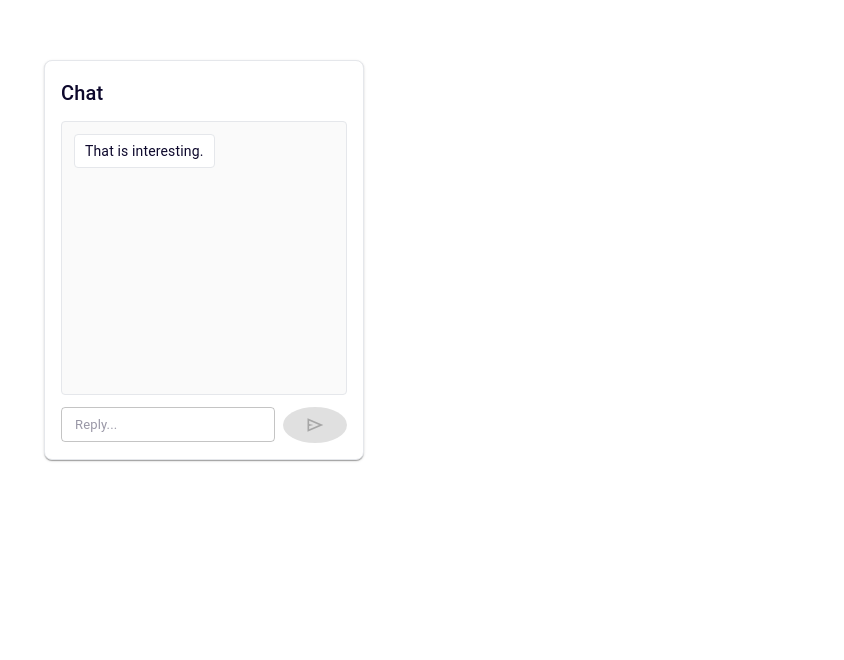
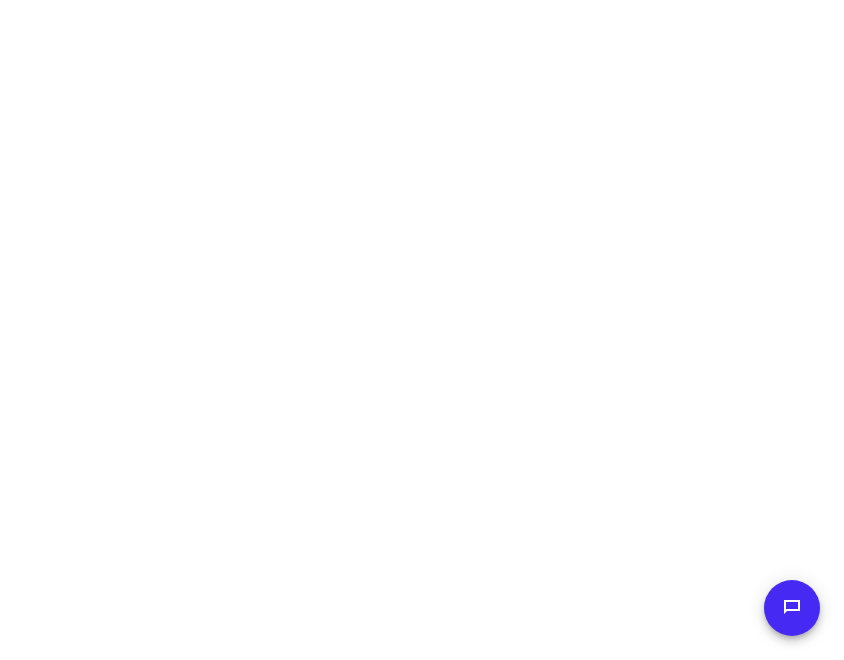
Before and after one commit to szolloli/dnai-chatbot, a React (Vite) app: page / in a window 1280 px wide. Shown: the part 140-800 px from the top of the page, without its empty margins (436-1280 px from the left). Built offline with nearby package versions, Linux system fonts and the light colour scheme.

Commit message:
feat: create floating button access point for ChatWidget

```diff
--- a/src/App.tsx
+++ b/src/App.tsx
@@ -1,20 +1,7 @@
-import { Box } from "@mui/material";
-
-import ChatWidget from "./components/ChatWidget";
+import ChatLauncher from "./components/ChatLauncher";
 
 const App = () => {
-  return (
-    <Box
-      sx={{
-        minHeight: "100vh",
-        display: "grid",
-        placeItems: "center",
-        p: 2,
-      }}
-    >
-      <ChatWidget />
-    </Box>
-  );
+  return <ChatLauncher />;
 };
 
 export default App;
--- /dev/null
+++ b/src/components/ChatLauncher.tsx
@@ -0,0 +1,96 @@
+import { useEffect, useMemo, useState } from "react";
+import { Box, Fab, Portal, SvgIcon } from "@mui/material";
+
+import { botResponses } from "../data/botResponses";
+import { useChatStore } from "../store/chatStore";
+import ChatWidget from "./ChatWidget";
+
+const ChatLauncher = () => {
+  const messages = useChatStore((state) => state.messages);
+  const addBotMessage = useChatStore((state) => state.addBotMessage);
+  const [isChatOpen, setIsChatOpen] = useState(false);
+  const [hasUnreadMessages, setHasUnreadMessages] = useState(false);
+
+  const hasUserMessage = useMemo(
+    () => messages.some((message) => message.sender === "user"),
+    [messages],
+  );
+
+  useEffect(() => {
+    if (!hasUserMessage) return;
+
+    const intervalId = window.setInterval(() => {
+      if (botResponses.length === 0) return;
+
+      const randomIndex = Math.floor(Math.random() * botResponses.length);
+      addBotMessage({ text: botResponses[randomIndex] });
+      if (!isChatOpen) {
+        setHasUnreadMessages(true);
+      }
+    }, 5000);
+
+    return () => window.clearInterval(intervalId);
+  }, [addBotMessage, hasUserMessage, isChatOpen]);
+
+  const toggleChatWindow = () => {
+    setIsChatOpen((previousState) => {
+      const nextState = !previousState;
+      if (nextState) {
+        setHasUnreadMessages(false);
+      }
+      return nextState;
+    });
+  };
+
+  const closeChatWindow = () => {
+    setIsChatOpen(false);
+  };
+
+  return (
+    <Portal>
+      <Box
+        sx={{
+          position: "fixed",
+          right: 24,
+          bottom: 24,
+          zIndex: 1000,
+          display: "flex",
+          flexDirection: "column",
+          alignItems: "flex-end",
+          gap: 1.5,
+        }}
+      >
+        {isChatOpen ? <ChatWidget onClose={closeChatWindow} /> : null}
+        <Box sx={{ position: "relative" }}>
+          <Fab
+            color="primary"
+            aria-label="Toggle chat"
+            onClick={toggleChatWindow}
+          >
+            {hasUnreadMessages && !isChatOpen ? (
+              <Box
+                sx={{
+                  position: "absolute",
+                  top: 0,
+                  right: 0,
+                  width: 12,
+                  height: 12,
+                  borderRadius: "50%",
+                  bgcolor: "chat.unreadDot",
+                  border: "2px solid",
+                  borderColor: "background.paper",
+                  zIndex: 10,
+                }}
+              />
+            ) : null}
+            <SvgIcon viewBox="0 0 24 24">
+              <path d="M4 4h16v11H7l-3 3V4Zm2 2v7.17L6.17 13H18V6H6Z" />
+            </SvgIcon>
+          </Fab>
+        </Box>
+      </Box>
+    </Portal>
+  );
+};
+
+export default ChatLauncher;
--- a/src/components/ChatWidget.tsx
+++ b/src/components/ChatWidget.tsx
@@ -1,47 +1,62 @@
-import { useEffect } from "react";
-import { Box, Typography } from "@mui/material";
-
-import { botResponses } from "../data/botResponses";
-import { useChatStore } from "../store/chatStore";
+import { Box, IconButton, SvgIcon, Typography } from "@mui/material";
 import MessageInput from "./MessageInput";
 import MessageList from "./MessageList";
 
-const ChatWidget = () => {
-  const addBotMessage = useChatStore((state) => state.addBotMessage);
+type ChatWidgetProps = {
+  onClose: () => void;
+};
 
-  useEffect(() => {
-    const interval = window.setInterval(() => {
-      if (botResponses.length === 0) return;
-
-      const randomIndex = Math.floor(Math.random() * botResponses.length);
-      const response = botResponses[randomIndex];
-      addBotMessage({ text: response });
-    }, 5000);
-
-    return () => window.clearInterval(interval);
-  }, [addBotMessage]);
-
+const ChatWidget = ({ onClose }: ChatWidgetProps) => {
   return (
     <Box
       sx={{
         height: 400,
-        width: 320,
+        width: 360,
         display: "flex",
         flexDirection: "column",
-        gap: 1.5,
-        p: 2,
+        overflow: "hidden",
         border: "1px solid",
         borderColor: "divider",
-        borderRadius: 2,
+        borderRadius: 4,
         bgcolor: "background.paper",
-        boxShadow: 1,
+        boxShadow: 3,
       }}
     >
-      <Typography variant="h6" component="h2">
-        Chat
-      </Typography>
+      <Box
+        sx={{
+          px: 1.5,
+          py: 1.25,
+          borderBottom: "1px solid",
+          borderColor: "divider",
+          display: "flex",
+          alignItems: "center",
+          justifyContent: "space-between",
+        }}
+      >
+        <Typography
+          variant="h6"
+          component="h2"
+          sx={{ fontSize: 16, fontWeight: 600 }}
+        >
+          Chat
+        </Typography>
+        <IconButton aria-label="Close chat" onClick={onClose} size="small">
+          <SvgIcon fontSize="small" viewBox="0 0 24 24">
+            <path d="M18.3 5.71 12 12l6.3 6.29-1.41 1.41L10.59 13.41 4.29 19.7 2.88 18.29 9.17 12 2.88 5.71 4.29 4.3l6.3 6.29 6.29-6.3z" />
+          </SvgIcon>
+        </IconButton>
+      </Box>
       <MessageList />
-      <MessageInput />
+      <Box
+        sx={{
+          borderTop: "1px solid",
+          borderColor: "divider",
+          px: 1.5,
+          py: 1.25,
+        }}
+      >
+        <MessageInput />
+      </Box>
     </Box>
   );
 };
--- a/src/components/MessageList.tsx
+++ b/src/components/MessageList.tsx
@@ -1,22 +1,86 @@
-import { useEffect, useMemo, useRef } from "react";
-import { Box, Paper, Typography } from "@mui/material";
+import { useLayoutEffect, useMemo, useRef } from "react";
+import { Avatar, Box, Paper, Typography } from "@mui/material";
 
 import { useChatStore } from "../store/chatStore";
+
+const SINGLE_MESSAGE_HEIGHT = 34;
+const SCROLL_BOTTOM_THRESHOLD = 8;
+
+const isScrolledToBottom = (container: HTMLDivElement): boolean => {
+  return (
+    container.scrollHeight - container.scrollTop - container.clientHeight <=
+    SCROLL_BOTTOM_THRESHOLD
+  );
+};
+
+const getBubbleBorderRadius = (
+  sender: "user" | "bot",
+  indexInBlock: number,
+  blockSize: number,
+): string => {
+  const isFirst = indexInBlock === 0;
+  const isLast = indexInBlock === blockSize - 1;
+  const isSingle = isFirst && isLast;
+
+  if (sender === "bot") {
+    if (isSingle) return "12px";
+    if (isFirst) return "12px 12px 12px 0";
+    if (isLast) return "0 12px 12px 12px";
+    return "0 12px 12px 0";
+  }
+
+  if (isSingle) return "12px";
+  if (isFirst) return "12px 12px 0 12px";
+  if (isLast) return "12px 0 12px 12px";
+  return "12px 0 0 12px";
+};
 
 const MessageList = () => {
   const messages = useChatStore((state) => state.messages);
   const listRef = useRef<HTMLDivElement | null>(null);
+  const hasMountedRef = useRef(false);
+  const shouldAutoScrollRef = useRef(true);
 
   const sortedMessages = useMemo(
     () => [...messages].sort((a, b) => a.timestamp - b.timestamp),
     [messages],
   );
 
-  useEffect(() => {
+  const senderBlocks = useMemo(() => {
+    return sortedMessages.reduce<
+      Array<{ sender: "user" | "bot"; messages: typeof sortedMessages }>
+    >((blocks, message) => {
+      const lastBlock = blocks[blocks.length - 1];
+
+      if (!lastBlock || lastBlock.sender !== message.sender) {
+        blocks.push({ sender: message.sender, messages: [message] });
+        return blocks;
+      }
+
+      lastBlock.messages.push(message);
+      return blocks;
+    }, []);
+  }, [sortedMessages]);
+
+  useLayoutEffect(() => {
     if (!listRef.current) return;
 
-    listRef.current.scrollTo({
-      top: listRef.current.scrollHeight,
+    const container = listRef.current;
+
+    if (!hasMountedRef.current) {
+      // On first mount, pin to latest message immediately (no jump animation).
+      container.scrollTop = container.scrollHeight;
+      shouldAutoScrollRef.current = true;
+      hasMountedRef.current = true;
+      return;
+    }
+
+    if (!shouldAutoScrollRef.current) {
+      return;
+    }
+
+    container.scrollTo({
+      top: container.scrollHeight,
       behavior: "smooth",
     });
   }, [sortedMessages.length]);
@@ -24,49 +88,142 @@ const MessageList = () => {
   return (
     <Box
       ref={listRef}
+      onScroll={(event) => {
+        shouldAutoScrollRef.current = isScrolledToBottom(event.currentTarget);
+      }}
       sx={{
         flex: 1,
-        border: "1px solid",
-        borderColor: "divider",
-        borderRadius: 1,
-        p: 1.5,
+        px: 1.5,
+        py: 1.25,
         overflowY: "auto",
-        bgcolor: "grey.50",
+        bgcolor: "background.paper",
         display: "flex",
         flexDirection: "column",
-        gap: 1,
+        gap: 1.25,
       }}
     >
-      {sortedMessages.length === 0 ? (
-        <Typography variant="body2" color="text.secondary">
+      {senderBlocks.length === 0 ? (
+        <Typography
+          variant="body2"
+          color="text.secondary"
+          sx={{ fontSize: 13 }}
+        >
           No messages yet.
         </Typography>
       ) : (
-        sortedMessages.map((message) => (
+        senderBlocks.map((block, blockIndex) =>
+          block.sender === "bot" ? (
+            <Box
+              key={`bot-${blockIndex}-${block.messages[0].id}`}
+              sx={{
+                alignSelf: "flex-start",
+                maxWidth: "92%",
+                display: "flex",
+                gap: 1,
+                alignItems: "flex-end",
+              }}
+            >
+              <Avatar
+                src="https://i.pravatar.cc/40?img=13"
+                alt="Assistant"
+                sx={{
+                  width: SINGLE_MESSAGE_HEIGHT,
+                  height: SINGLE_MESSAGE_HEIGHT,
+                  flexShrink: 0,
+                }}
+              />
+              <Box
+                sx={{
+                  display: "flex",
+                  flexDirection: "column",
+                  justifyContent: "flex-start",
+                  gap: 0.5,
+                }}
+              >
+                <Box
+                  sx={{
+                    display: "flex",
+                    flexDirection: "column",
+                    alignItems: "flex-start",
+                    gap: 0.375,
+                  }}
+                >
+                  {block.messages.map((message, messageIndex) => (
                     <Paper
                       key={message.id}
                       elevation={0}
                       sx={{
-              alignSelf: message.sender === "user" ? "flex-end" : "flex-start",
+                        width: "fit-content",
+                        maxWidth: "100%",
+                        px: 1.5,
+                        py: 1,
+                        minHeight: SINGLE_MESSAGE_HEIGHT,
+                        boxSizing: "border-box",
+                        display: "flex",
+                        alignItems: "center",
+                        borderRadius: getBubbleBorderRadius(
+                          "bot",
+                          messageIndex,
+                          block.messages.length,
+                        ),
+                        bgcolor: "chat.botBubble",
+                        color: "chat.botText",
+                      }}
+                    >
+                      <Typography
+                        variant="body2"
+                        sx={{ fontSize: 13, lineHeight: 1.35 }}
+                      >
+                        {message.text}
+                      </Typography>
+                    </Paper>
+                  ))}
+                </Box>
+              </Box>
+            </Box>
+          ) : (
+            <Box
+              key={`user-${blockIndex}-${block.messages[0].id}`}
+              sx={{
+                alignSelf: "flex-end",
                 maxWidth: "85%",
+                display: "flex",
+                flexDirection: "column",
+                gap: 0.375,
+              }}
+            >
+              {block.messages.map((message, messageIndex) => (
+                <Paper
+                  key={message.id}
+                  elevation={0}
+                  sx={{
+                    alignSelf: "flex-end",
                     px: 1.25,
                     py: 0.75,
-              borderRadius: 1,
-              bgcolor:
-                message.sender === "user"
-                  ? "primary.light"
-                  : "background.paper",
-              color:
-                message.sender === "user"
-                  ? "primary.contrastText"
-                  : "text.primary",
-              border: "1px solid",
-              borderColor: "divider",
+                    minHeight: SINGLE_MESSAGE_HEIGHT,
+                    boxSizing: "border-box",
+                    display: "flex",
+                    alignItems: "center",
+                    borderRadius: getBubbleBorderRadius(
+                      "user",
+                      messageIndex,
+                      block.messages.length,
+                    ),
+                    bgcolor: "chat.userBubble",
+                    color: "chat.userText",
                   }}
                 >
-            <Typography variant="body2">{message.text}</Typography>
+                  <Typography
+                    variant="body2"
+                    sx={{ fontSize: 13, lineHeight: 1.35 }}
+                  >
+                    {message.text}
+                  </Typography>
                 </Paper>
-        ))
+              ))}
+            </Box>
+          ),
+        )
       )}
     </Box>
   );
```
Lines whose indentation alone changed are shown as unchanged.
